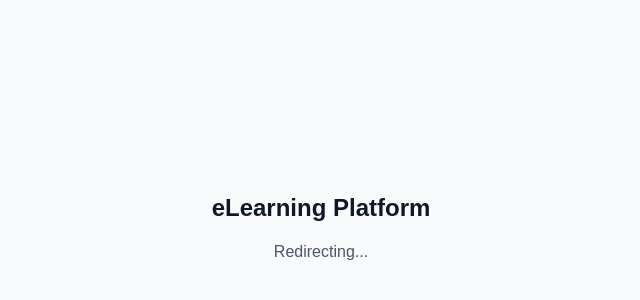
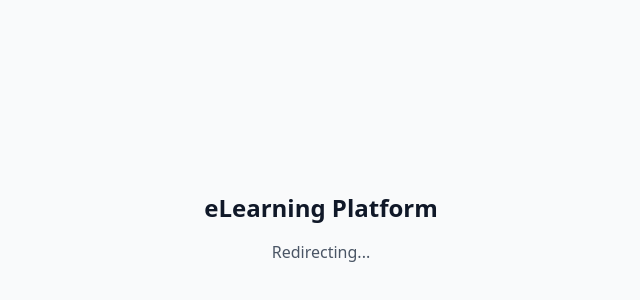
Before and after one commit to asadullahjan/e-learning_platform, a Next.js app in the folder finalterm/frontend/: page / in a window 1280 px wide. Shown: the part 196-496 px from the top of the page, without its empty margins (319-959 px from the left). Built offline with nearby package versions, Linux system fonts and the light colour scheme.

Commit message:
feat: add font styles

```diff
--- a/finalterm/frontend/src/app/globals.css
+++ b/finalterm/frontend/src/app/globals.css
@@ -35,7 +35,7 @@
   --radius: 0.75rem;
 
   /* Fonts */
-  --font-sans: Arial, Helvetica, sans-serif;
+  --font-sans: var(--font-nunito), system-ui, sans-serif;
 }
 
 /* Dark mode colors - temporarily disabled */
@@ -74,6 +74,45 @@ body {
   background: var(--color-background);
   color: var(--color-foreground);
   font-family: var(--font-sans);
+}
+
+/* Container */
+.container {
+  width: 100%;
+  margin-left: auto;
+  margin-right: auto;
+  padding-left: 1rem;
+  padding-right: 1rem;
+}
+
+@media (min-width: 640px) {
+  .container {
+    max-width: 640px;
+  }
+}
+
+@media (min-width: 768px) {
+  .container {
+    max-width: 768px;
+  }
+}
+
+@media (min-width: 1024px) {
+  .container {
+    max-width: 1024px;
+  }
+}
+
+@media (min-width: 1280px) {
+  .container {
+    max-width: 1280px;
+  }
+}
+
+@media (min-width: 1536px) {
+  .container {
+    max-width: 1400px;
+  }
 }
 
 /* Custom scrollbar */
@@ -142,10 +181,10 @@ body {
 }
 
 /* Toast state animations */
-[data-state="open"] {
+[data-state="open"][data-radix-toast] {
   animation: slideInFromRight 0.3s ease-out;
 }
 
-[data-state="closed"] {
+[data-state="closed"][data-radix-toast] {
   animation: slideOutToRight 0.3s ease-in;
 }
```
